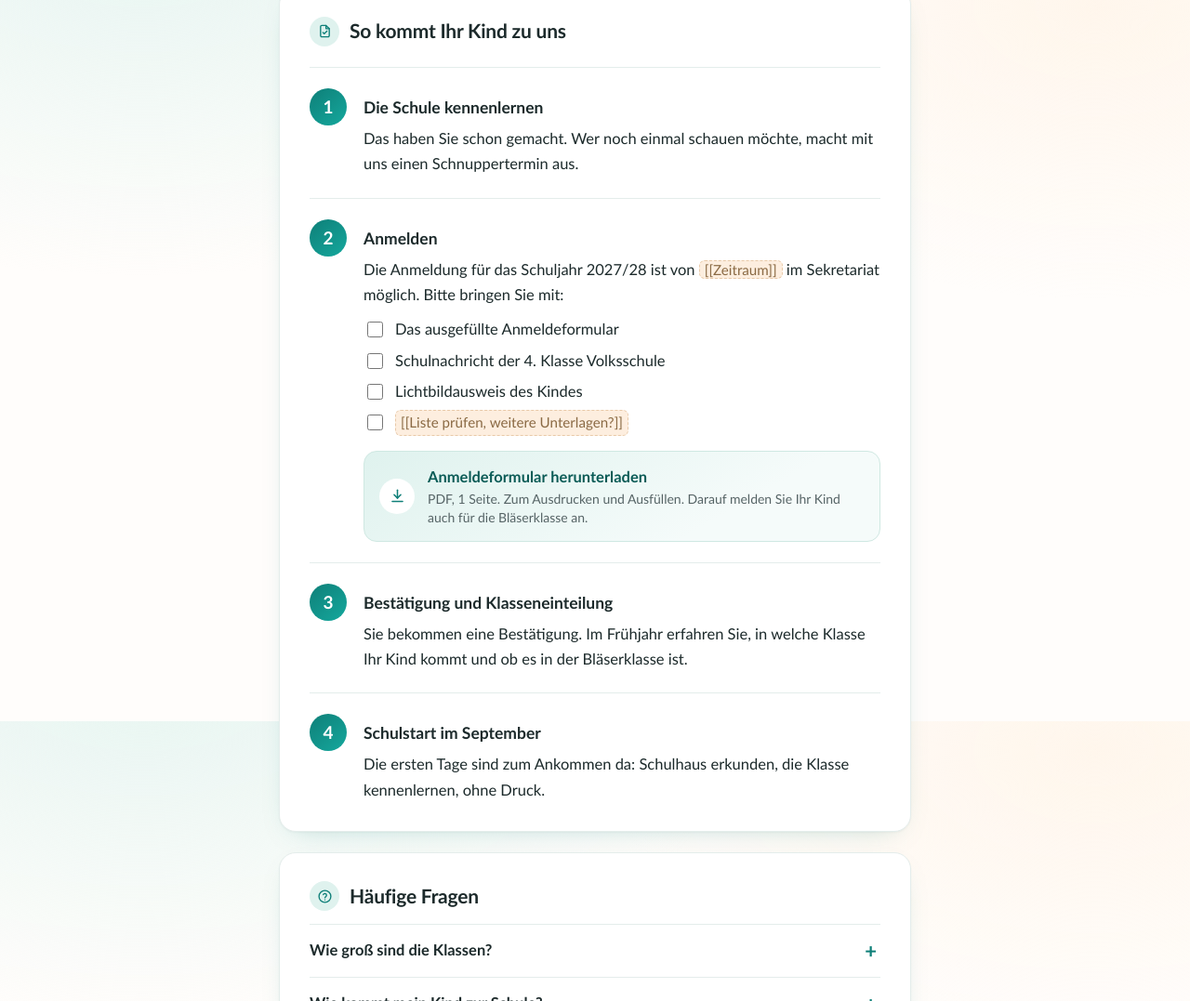
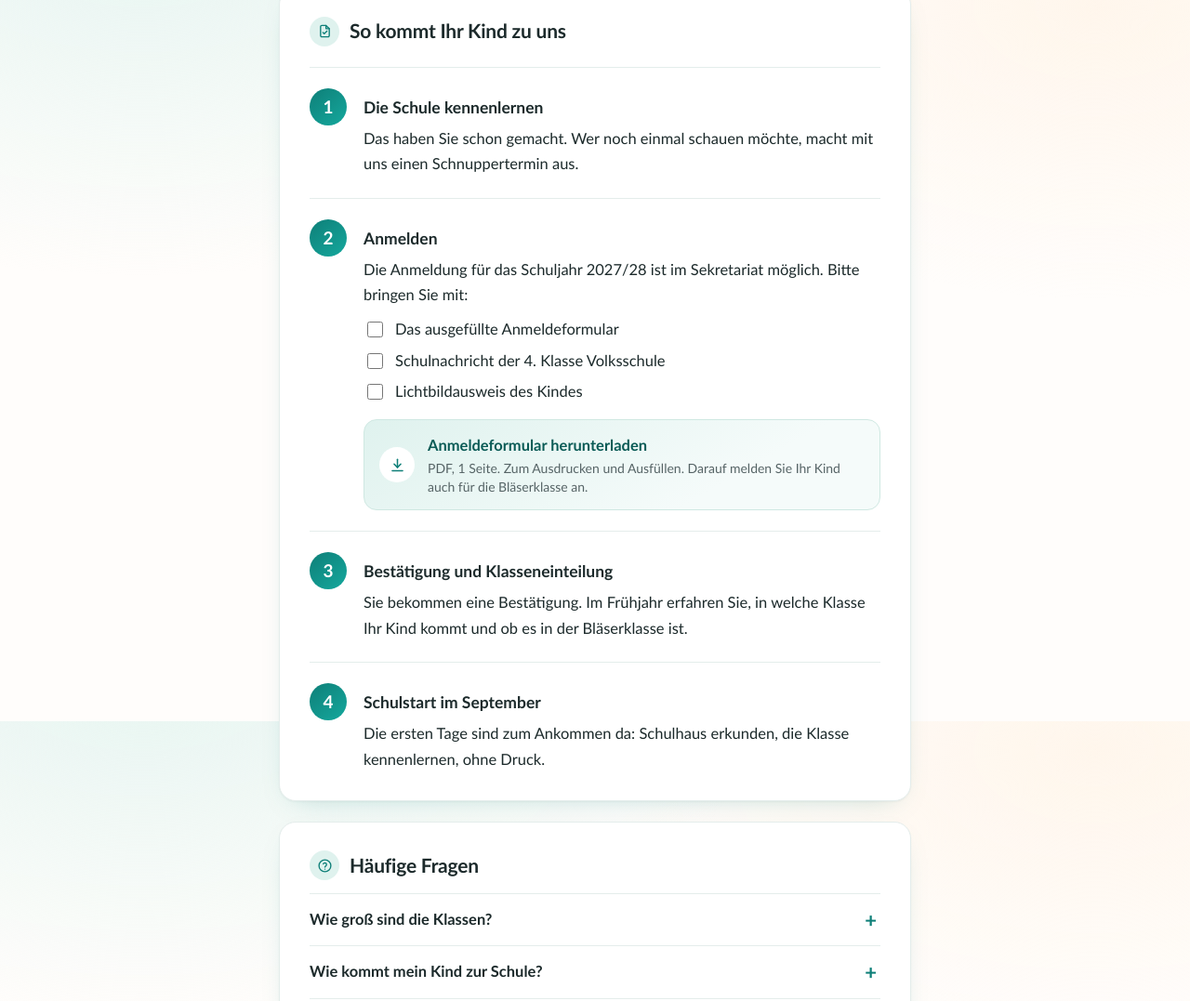
Before and after one commit to kainbergermanuel-commits/noemshirtenberg, a plain HTML site: page mappe/index.html in a window 1280 px wide. Shown: the part 3224-4301 px from the top of the page at 93% size. Drawn offline with Linux system fonts and the light colour scheme.

Commit message:
Mappe: Platzhalter Zeitraum und Unterlagen-Liste entfernt
Co-Authored-By: Claude Opus 5.5 <noreply@anthropic.com>

```diff
--- a/mappe/index.html
+++ b/mappe/index.html
@@ -153,13 +153,11 @@
       <span class="step-n">2</span>
       <div>
         <h3>Anmelden</h3>
-        <p>Die Anmeldung für das Schuljahr 2027/28 ist von <span class="offen-i">[[Zeitraum]]</span>
-        im Sekretariat möglich. Bitte bringen Sie mit:</p>
+        <p>Die Anmeldung für das Schuljahr 2027/28 ist im Sekretariat möglich. Bitte bringen Sie mit:</p>
         <ul class="checkliste">
           <li><label><input type="checkbox"> Das ausgefüllte Anmeldeformular</label></li>
           <li><label><input type="checkbox"> Schulnachricht der 4. Klasse Volksschule</label></li>
           <li><label><input type="checkbox"> Lichtbildausweis des Kindes</label></li>
-          <li><label><input type="checkbox"> <span class="offen-i">[[Liste prüfen, weitere Unterlagen?]]</span></label></li>
         </ul>
         <a class="download" href="../downloads/anmeldeformular.pdf" download="Anmeldeformular NÖMS Hirtenberg.pdf">
           <span class="h-ic" aria-hidden="true"><svg viewBox="0 0 24 24" fill="none" stroke="currentColor" stroke-width="1.9" stroke-linecap="round" stroke-linejoin="round"><path d="M12 4v11"/><path d="m7.5 10.5 4.5 4.5 4.5-4.5"/><path d="M5 19.5h14"/></svg></span>
```
